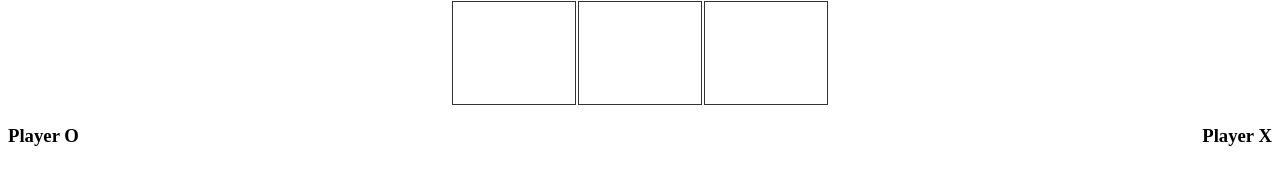
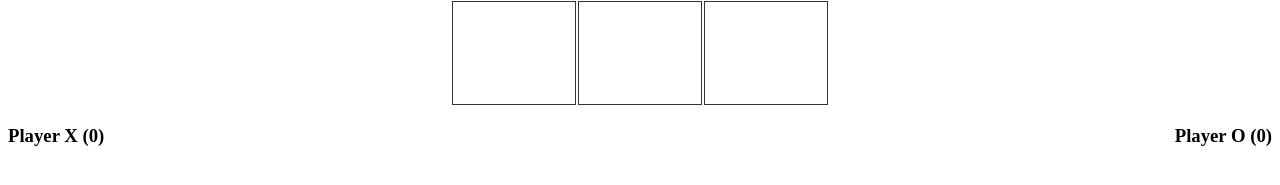
Before and after one commit to Mina-Dawoud/x_o_game, an Angular app: page / in a window 1280 px wide. Shown: the part 387-572 px from the top of the page. Built offline with nearby package versions, Linux system fonts and the light colour scheme.

Commit message:
App logic

```diff
--- a/src/app/app.component.html
+++ b/src/app/app.component.html
@@ -13,10 +13,10 @@
 </div>
 
 <div class="player-container">
-  <div class="float-right" [ngClass]="{'x-style': isWinner('X')}">
-    <h3>Player X</h3>
+  <div class="float-left" [ngClass]="{'x-style': isWinner('X')}">
+    <h3>Player X ({{xCounter}})</h3>
   </div>
-  <div class="float-left"  [ngClass]="{'o-style': isWinner('O')}">
-    <h3>Player O</h3>
+  <div class="float-right"  [ngClass]="{'o-style': isWinner('O')}">
+    <h3>Player O ({{oCounter}})</h3>
   </div>
 </div>
--- a/src/app/app.component.ts
+++ b/src/app/app.component.ts
@@ -14,6 +14,8 @@ export class AppComponent {
   winnerIndexes: number[];
   xoTable: xoModel[];
   isStop: boolean;
+  xCounter: number = 0;
+  oCounter: number = 0;
   successIndexes: number[][] = [
     [0, 1, 2],
     [3, 4, 5],
@@ -90,6 +92,11 @@ export class AppComponent {
         && indexesOfCurrentCharacter.includes(indexes[1])
         && indexesOfCurrentCharacter.includes(indexes[2])) {
         this.winnerIndexes = indexes;
+        if (this.character === 'X') {
+          this.xCounter++;
+        } else {
+          this.oCounter++;
+        }
         this.isStop = true;
         return;
       }
```
